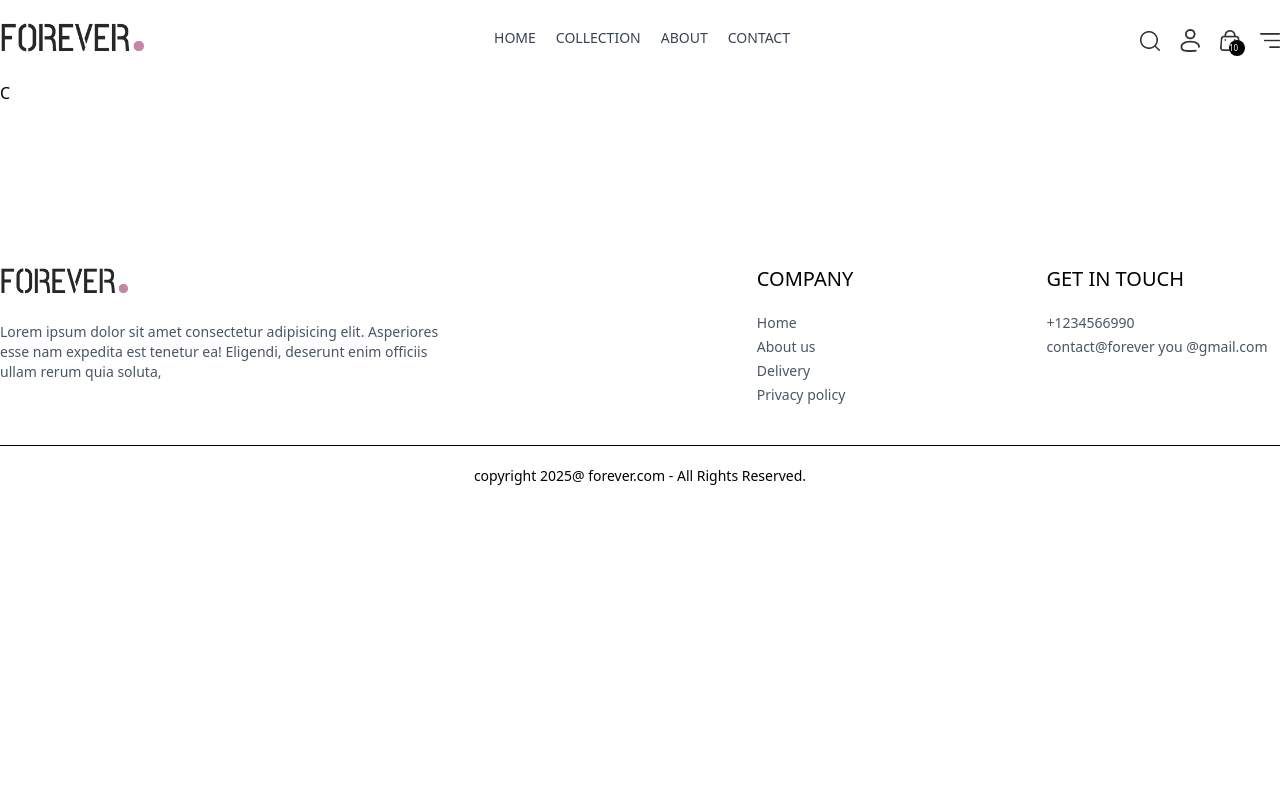
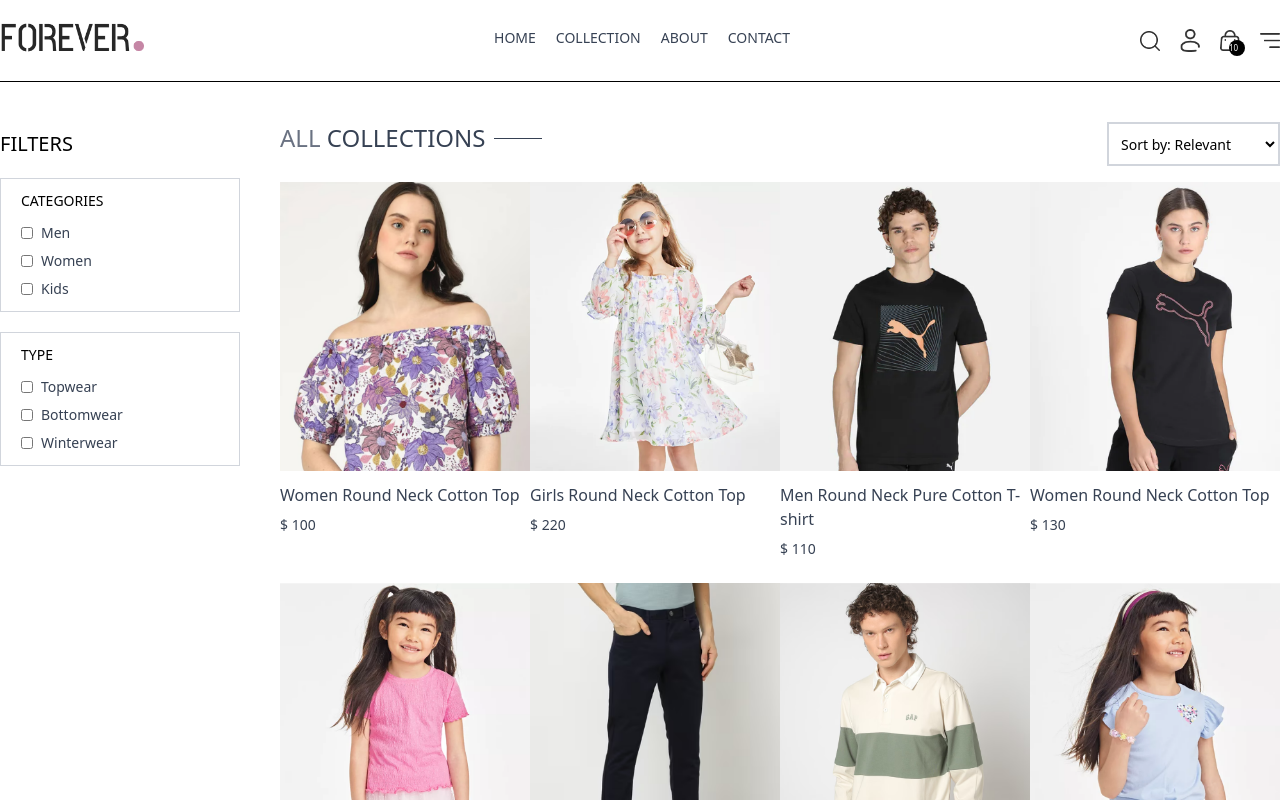
Before and after one commit to Berita-Winnie/e-commerse, a React app in the folder front_end/: page /collection in a window 1280 px wide. Shown: the top 800 px of the page. Built offline with nearby package versions, Linux system fonts and the light colour scheme; the HTML template or start-up script is replaced by a standard one.

Commit message:
feat(collection): implement sort and filter functionality for Collection page

```diff
--- a/front_end/src/pages/Collection.jsx
+++ b/front_end/src/pages/Collection.jsx
@@ -1,7 +1,194 @@
-import React from 'react'
+import React, { useContext, useEffect, useState } from 'react'
+import { ShopContext } from '../context/ShopContext'
+import { assets } from '../assets/frontend_assets/assets'
+import Title from '../components/Title'
+import ProductItem from '../components/ProductItem'
+const Collection = () => {
+  const { products } = useContext(ShopContext)
+  const [showFilter, setShowFilter] = useState(false)
+  const [filterProducts, setFilterProducts] = useState([])
+  const [category, setCategory] = useState([])
+  const [subCategory, setSubCategory] = useState([])
+  const [sortType, setSortType] = useState('relevant')
 
-const Collection = () => {
-  return <div>C</div>
+  const toggleCategory = (e) => {
+    if (category.includes(e.target.value)) {
+      setCategory((prev) => prev.filter((item) => item !== e.target.value))
+    } else {
+      setCategory((prev) => [...prev, e.target.value])
+    }
+  }
+
+  const toggleSubCategory = (e) => {
+    if (subCategory.includes(e.target.value)) {
+      setSubCategory((prev) => prev.filter((item) => item !== e.target.value))
+    } else {
+      setSubCategory((prev) => [...prev, e.target.value])
+    }
+  }
+
+  const applyFilter = () => {
+    let productsCopy = products.slice()
+    if (category.length > 0) {
+      productsCopy = productsCopy.filter((item) =>
+        category.includes(item.category)
+      )
+    }
+
+    if (subCategory.length > 0) {
+      productsCopy = productsCopy.filter((item) =>
+        subCategory.includes(item.subCategory)
+      )
+    }
+
+    setFilterProducts(productsCopy)
+  }
+
+  const sortProduct = () => {
+    let filterProductCopy = filterProducts.slice()
+
+    switch (sortType) {
+      case 'low-high':
+        setFilterProducts(filterProductCopy.sort((a, b) => a.price - b.price))
+        break
+      case 'high-low':
+        setFilterProducts(filterProductCopy.sort((a, b) => b.price - a.price))
+        break
+      default:
+        applyFilter()
+        break
+    }
+  }
+
+  useEffect(() => {
+    sortProduct()
+  }, sortType)
+
+  useEffect(() => {
+    applyFilter()
+  }, [category, subCategory])
+
+  return (
+    <div className="flex flex-col  sm:flex-row gap-1 sm:gap-10 pt-10 border-t">
+      {/* Filter options */}
+
+      <div className="min-w-60">
+        <p
+          onClick={() => setShowFilter(!showFilter)}
+          className="my-2 text-xl flex items-center c ursor-pointer gap-2"
+        >
+          FILTERS
+        </p>
+        <img
+          className={`h-3 sm:hidden ${showFilter ? 'rotate-90' : ''}`}
+          src={assets.dropdown_icon}
+          alt=""
+        />
+        {/*  Category filter*/}
+        <div
+          className={`border border-gray-300 pl-5 py-3 my-5 ${
+            showFilter ? '' : 'hidden sm:block'
+          }`}
+        >
+          <p className="mb-3 text-sm font-medium ">CATEGORIES</p>
+          <div className="flex flex-col gap-2 text-sm font-light text-gray-700">
+            <p className="flex gap-2 ">
+              <input
+                className="w-3"
+                onChange={toggleCategory}
+                type="checkbox"
+                value={'Men'}
+              />
+              Men
+            </p>
+            <p className="flex gap-2 ">
+              <input
+                className="w-3"
+                onChange={toggleCategory}
+                type="checkbox"
+                value={'Women'}
+              />
+              Women
+            </p>
+            <p className="flex gap-2 ">
+              <input
+                className="w-3"
+                onChange={toggleCategory}
+                type="checkbox"
+                value={'Kids'}
+              />
+              Kids
+            </p>
+          </div>
+        </div>
+        {/* sub-category filter */}
+        <div
+          className={`border border-gray-300 pl-5 py-3 my-5${
+            showFilter ? '' : 'hidden sm:block'
+          }`}
+        >
+          <p className="mb-3 text-sm font-medium ">TYPE</p>
+          <div className="flex flex-col gap-2 text-sm font-light text-gray-700">
+            <p className="flex gap-2 ">
+              <input
+                className="w-3"
+                onChange={toggleSubCategory}
+                type="checkbox"
+                value={'Topwear'}
+              />
+              Topwear
+            </p>
+            <p className="flex gap-2 ">
+              <input
+                className="w-3"
+                onChange={toggleSubCategory}
+                type="checkbox"
+                value={'Bottomwear'}
+              />
+              Bottomwear
+            </p>
+            <p className="flex gap-2 ">
+              <input
+                className="w-3"
+                onChange={toggleSubCategory}
+                type="checkbox"
+                value={'Winterwear'}
+              />
+              Winterwear
+            </p>
+          </div>
+        </div>
+      </div>
+
+      {/* Right side */}
+      <div className="flex-1">
+        <div className="flex justify-between text-base sm:text-2xl mb-4 ">
+          <Title text1={'ALL'} text2={'COLLECTIONS'} />
+          {/* Product Sort */}
+          <select
+            onChange={(e) => setSortType(e.target.value)}
+            className="border-2 border-gray-300 text-sm px-2"
+          >
+            <option value="relevant">Sort by: Relevant</option>
+            <option value="low-high">Sort by: Low to High</option>
+            <option value="high-low">Sort by:High to low</option>
+          </select>
+        </div>
+        {/*  Map Products*/}
+        <div className="grid grid-cols-2 md:grid-cols-3 lg:grid-cols-4 gap-y-6 ">
+          {filterProducts.map((item, index) => (
+            <ProductItem
+              key={index}
+              id={item._id}
+              name={item.name}
+              price={item.price}
+              image={item.image}
+            />
+          ))}
+        </div>
+      </div>
+    </div>
+  )
 }
 
 export default Collection
```
